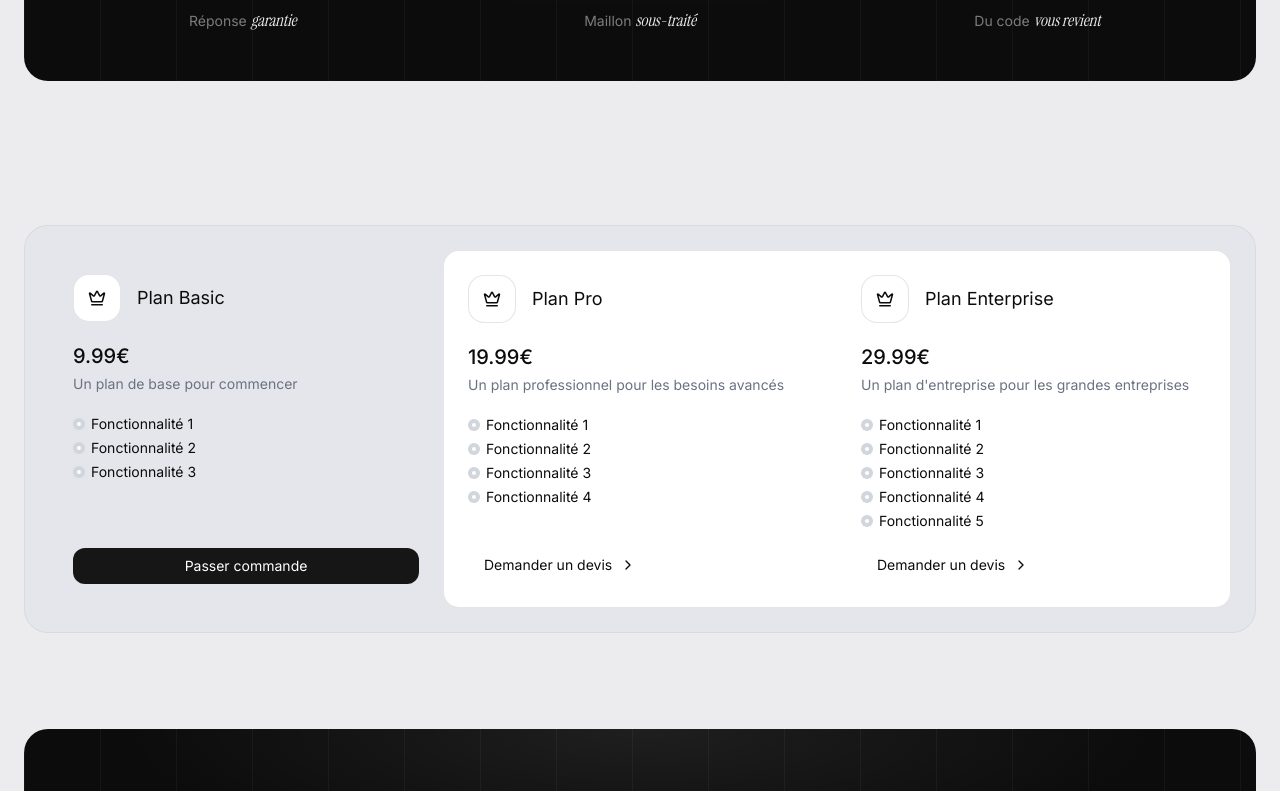
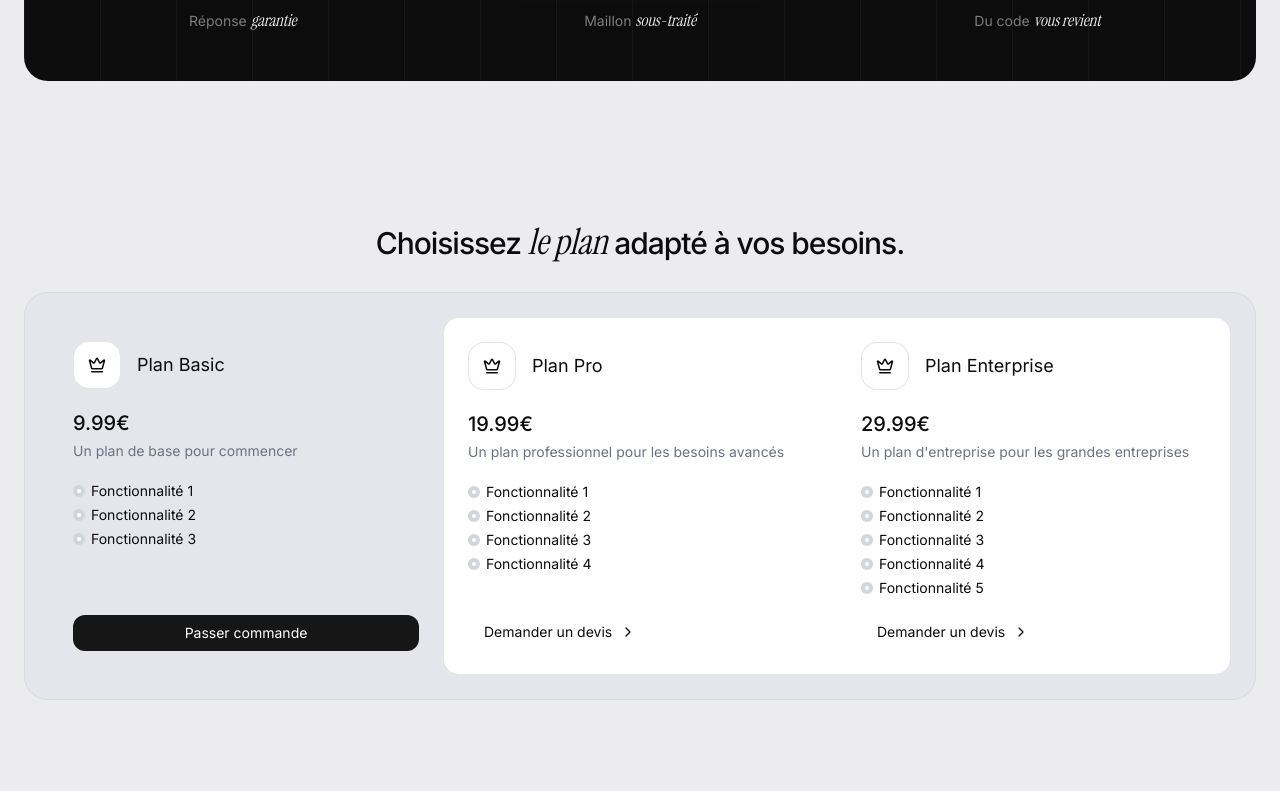
Before and after one commit to SZ-Developpement/website, a Next.js app: page / in a window 1280 px wide. Shown: the part 582-1373 px from the top of the page. Built offline with nearby package versions, Linux system fonts and the light colour scheme.

Commit message:
feat: ajouter un titre et améliorer la structure du composant PlanRate

```diff
--- a/components/plan/plans-card.tsx
+++ b/components/plan/plans-card.tsx
@@ -5,7 +5,7 @@ import Link from "next/link";
 
 export default function PlansCard() {
   return (
-    <div className="grid grid-cols-3 bg-[#e5e6eb] border border-black/5 rounded-3xl p-6">
+    <div className="w-full grid grid-cols-3 bg-[#e5e6eb] border border-black/5 rounded-3xl p-6">
       {planRate
         .filter((plan) => plan.devis === false)
         .map((plan, index) => (
--- a/components/section/plan-rate.tsx
+++ b/components/section/plan-rate.tsx
@@ -3,7 +3,13 @@ import PlansCard from "../plan/plans-card";
 
 export default function PlanRate() {
   return (
-    <Section id="plan-rate">
+    <Section id="plan-rate" contentClassName="flex flex-col items-center gap-8">
+      <h1 className="text-3xl font-medium leading-[0.96] tracking-[-0.035em]">
+        Choisissez{" "}
+        <span className="serif text-[1.2em] font-normal">le plan</span> adapté à
+        vos besoins.
+      </h1>
+
       <PlansCard />
     </Section>
   );
```
